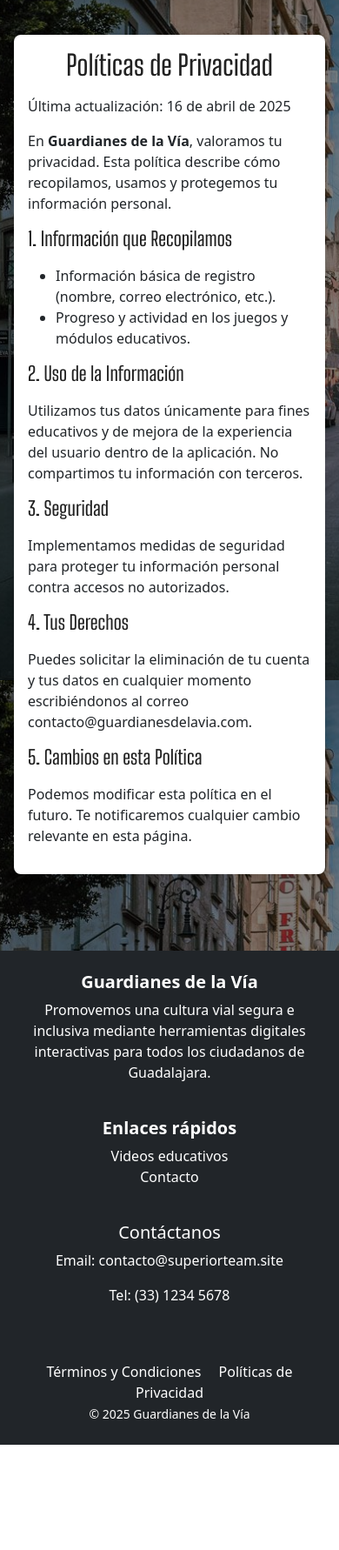
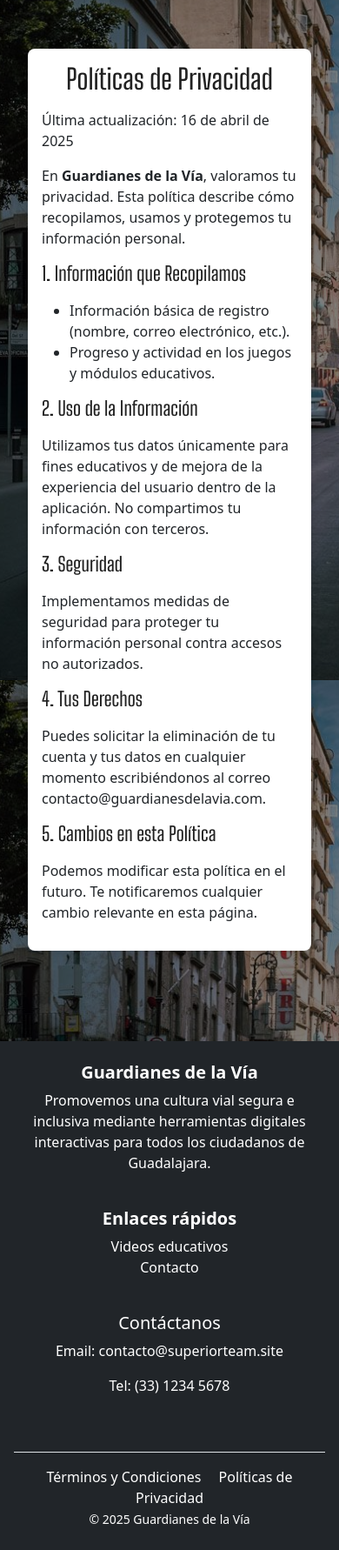
Before and after one commit to Vlanden/Guardians-of-transit, a Flask app: page /privacidad in a window 390 px wide. Shown: the part 62-1844 px from the top of the page at 87% size. Before the commit the page ends 1723 px from the top, so only its background shows below. Run offline with Flask 3, Linux system fonts and the light colour scheme; some libraries are stand-ins or nearby versions.

Commit message:
Responsividad y detalles menores de diseño

```diff
--- a/app/templates/game/game.html
+++ b/app/templates/game/game.html
@@ -3,7 +3,8 @@
 {% block title %}{{ juego.titulo }} - Guardianes de la Vía{% endblock %}
 
 {% block content %}
-
+<div class="d-flex flex-column min-vh-100">
+    <main class="flex-grow-1">
         <div class="container w-75 mt-5 mb-5">
             <div id="gameDetails"
                 data-juego-id="{{ juego_id }}"
@@ -39,6 +40,8 @@
                 </div>
             </div>
         </div>
+    </main>
+</div>
 
 <script>
     document.addEventListener("DOMContentLoaded", function () {
--- a/app/templates/main/menu.html
+++ b/app/templates/main/menu.html
@@ -3,6 +3,9 @@
 {% block title %}Juegos Recomendados{% endblock %}
 
 {% block content %}
+<div class="d-flex flex-column min-vh-100">
+    <main class="flex-grow-1">
+        <!-- Contenido original completo SIN MODIFICACIONES -->
         <div class="container mt-4 text-center">
             <!-- Buscador como carrusel -->
             <div class="search-module mb-4">
@@ -27,7 +30,6 @@
                         </div>
                     </div>
                 </div>
-
 
             <h2 class="mb-4 text-warning mt-4">Juegos recomendados</h2>
 
@@ -86,4 +88,6 @@
                 </div>
             </div>
         </div>
+    </main>
+</div>
 {% endblock %}
--- a/app/templates/main/politicas.html
+++ b/app/templates/main/politicas.html
@@ -3,7 +3,9 @@
 {% block title %}Políticas de Privacidad{% endblock %}
 
 {% block content %}
-<div class="row  text-dark">
+<div class="d-flex flex-column min-vh-100">
+    <main class="flex-grow-1">
+        <div class="row text-dark">
             <article class="Elements container my-4">
                 <h1>Políticas de Privacidad</h1>
                 <p>Última actualización: 16 de abril de 2025</p>
@@ -29,4 +31,6 @@
                 <p>Podemos modificar esta política en el futuro. Te notificaremos cualquier cambio relevante en esta página.</p>
             </article>
         </div>
+    </main>
+</div>
 {% endblock %}
--- a/app/templates/partials/footer.html
+++ b/app/templates/partials/footer.html
@@ -1,31 +1,37 @@
 <footer class="bg-dark text-white py-4 mt-5">
     <div class="container">
         <div class="row text-center text-md-start">
+            <!-- Columna 1: Descripción -->
             <div class="col-md-4 mb-4">
                 <h5 class="fw-bold">Guardianes de la Vía</h5>
-                <p class="text-white text-decoration-none">Promovemos una cultura vial segura e inclusiva mediante herramientas digitales interactivas para todos los ciudadanos de Guadalajara.</p>
-            </div><br>
+                <p>Promovemos una cultura vial segura e inclusiva mediante herramientas digitales interactivas para todos los ciudadanos de Guadalajara.</p>
+            </div>
+
+            <!-- Columna 2: Enlaces -->
             <div class="col-md-4 mb-4">
                 <h5 class="fw-bold">Enlaces rápidos</h5>
                 <ul class="list-unstyled">
                     <li><a href="#" class="text-white text-decoration-none">Videos educativos</a></li>
                     <li><a href="#" class="text-white text-decoration-none">Contacto</a></li>
                 </ul>
-            </div><br>
+            </div>
+
+            <!-- Columna 3: Contacto -->
             <div class="col-md-4 mb-4">
-                <h5 class="text-white text-decoration-none">Contáctanos</h5>
-                <p class="text-white text-decoration-none">Email: contacto@superiorteam.site</p>
-                <p class="text-white text-decoration-none">Tel: (33) 1234 5678</p>
+                <h5>Contáctanos</h5>
+                <p>Email: contacto@superiorteam.site</p>
+                <p>Tel: (33) 1234 5678</p>
             </div>
         </div>
 
-        <div class="row mt-4">
+        <!-- Línea inferior -->
+        <div class="row mt-4 border-top pt-3">
             <div class="col-md-6">
                 <a href="{{ url_for('main.terminos') }}" class="text-white me-3">Términos y Condiciones</a>
                 <a href="{{ url_for('main.privacidad') }}" class="text-white">Políticas de Privacidad</a>
             </div>
-            <div class="col-md-6 text-md-end text-center">
-                <small class="text-white text-decoration-none">© 2025 Guardianes de la Vía</small>
+            <div class="col-md-6 text-md-end">
+                <small>© 2025 Guardianes de la Vía</small>
             </div>
         </div>
     </div>
```
Also changed, not shown: app/templates/main/profile.html (+6 -3 lines), app/templates/main/terminos.html (+6 -6 lines). Lines whose indentation alone changed are shown as unchanged.
